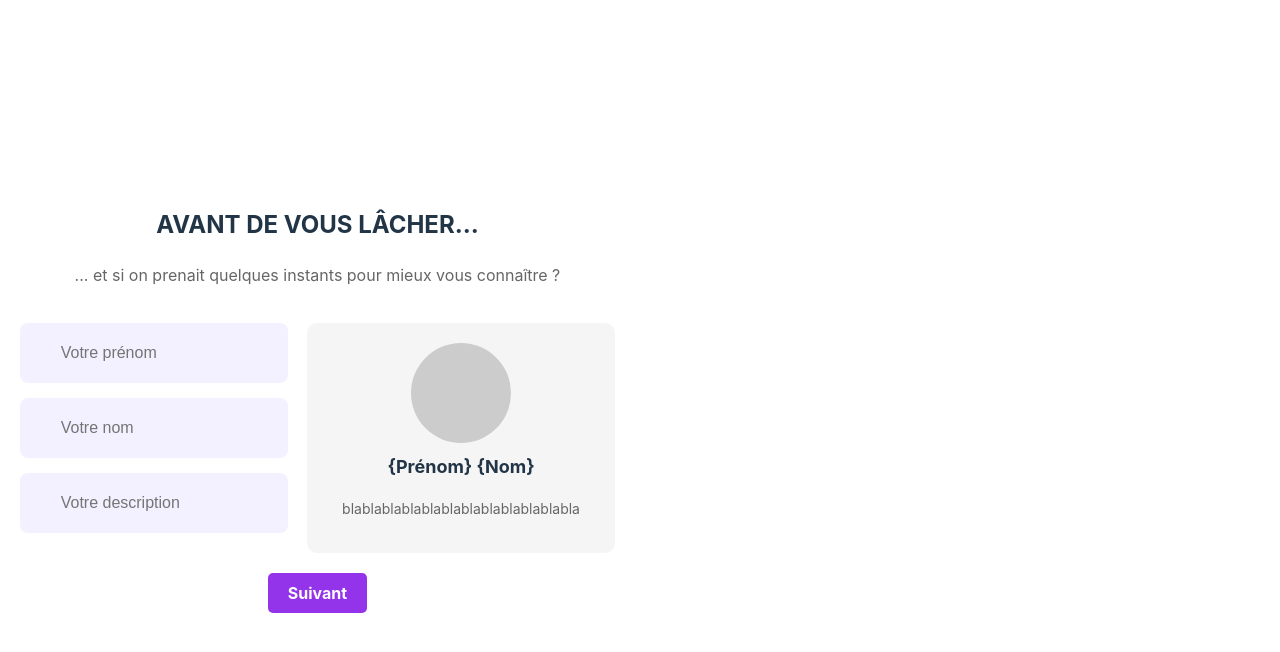
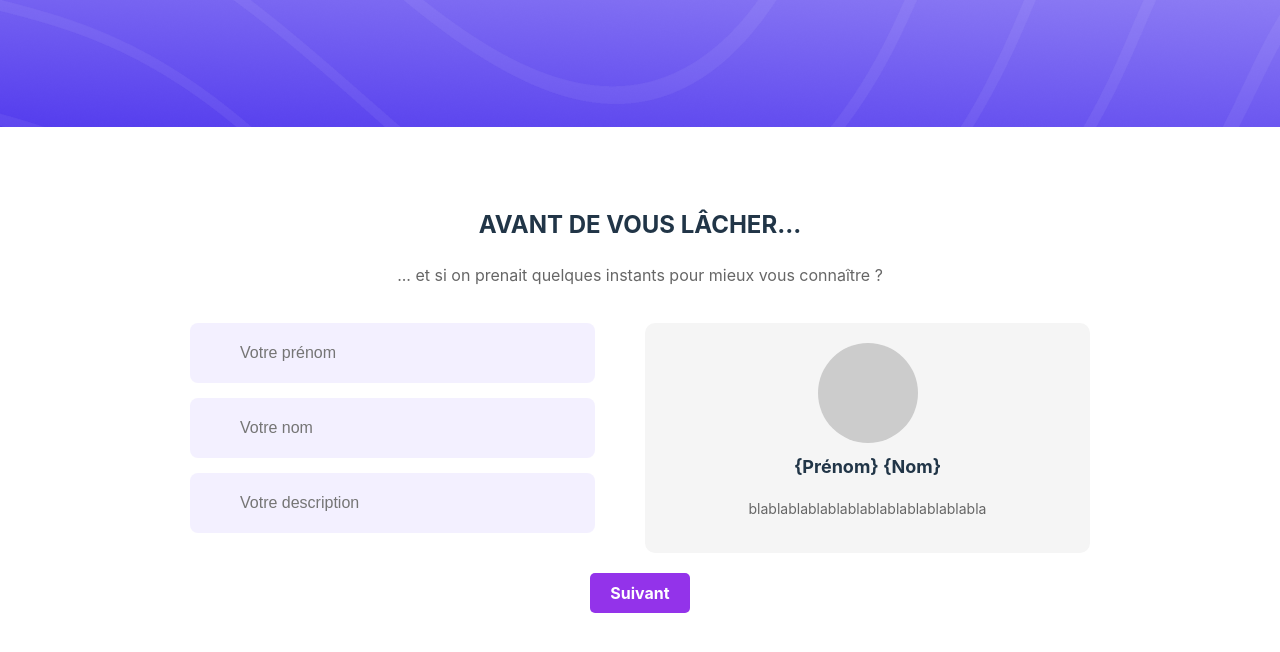
Before and after one commit to Alexisgnd/electron-vite-react-ts, a React (Vite) app: page /profile_init in a window 1280 px wide. Shown: the top 652 px of the page. Built offline with nearby package versions, Linux system fonts and the light colour scheme; no server answers.

Commit message:
WIP style: update profile initialization page layout and add banner component

```diff
--- a/src/pages/profile_init.scss
+++ b/src/pages/profile_init.scss
@@ -3,11 +3,18 @@
     flex-direction: column;
     align-items: center;
     justify-content: center;
-    width: 100%;
-    max-width: 1306px;
-    margin: auto;
-    padding: 20px;
+    width: 100vw;
+    height: 100vh;
     background: #fff;
+
+    .banner {
+        width: 100%;
+        height: 127px;
+        position: absolute;
+        top: 0;
+        left: 0;
+        background-image: url("../assets/banner_default_profile.png");
+    }
 
     .header {
         text-align: center;
--- a/src/pages/profile_init.tsx
+++ b/src/pages/profile_init.tsx
@@ -10,6 +10,9 @@ const ProfileInit: React.FC = () => {
 
     return (
         <div className="profile-init-container">
+            {/* Bannière */}
+            <div className="banner" />
+
             {/* En-tête */}
             <div className="header">
                 <h2>AVANT DE VOUS LÂCHER...</h2>
```
